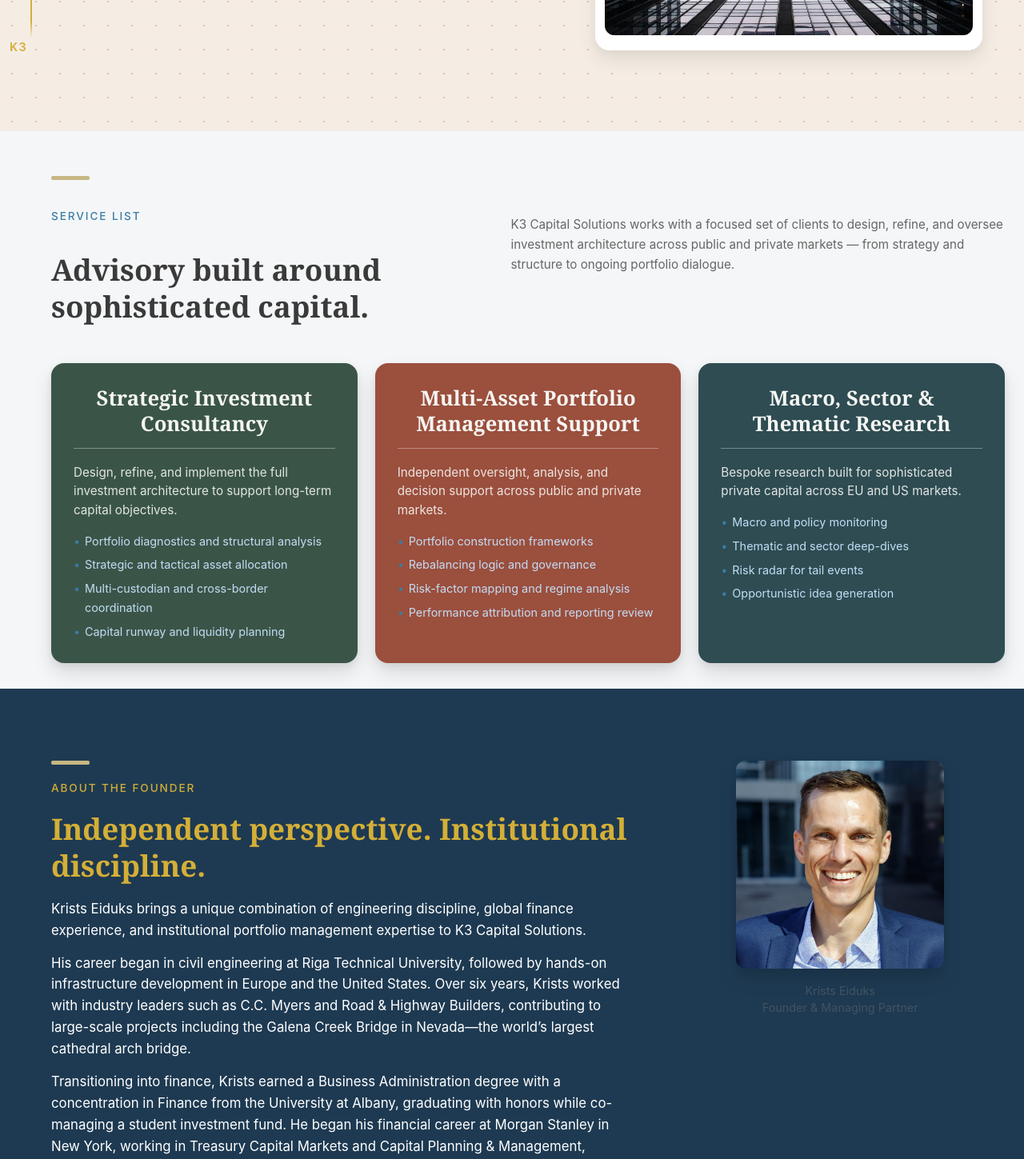
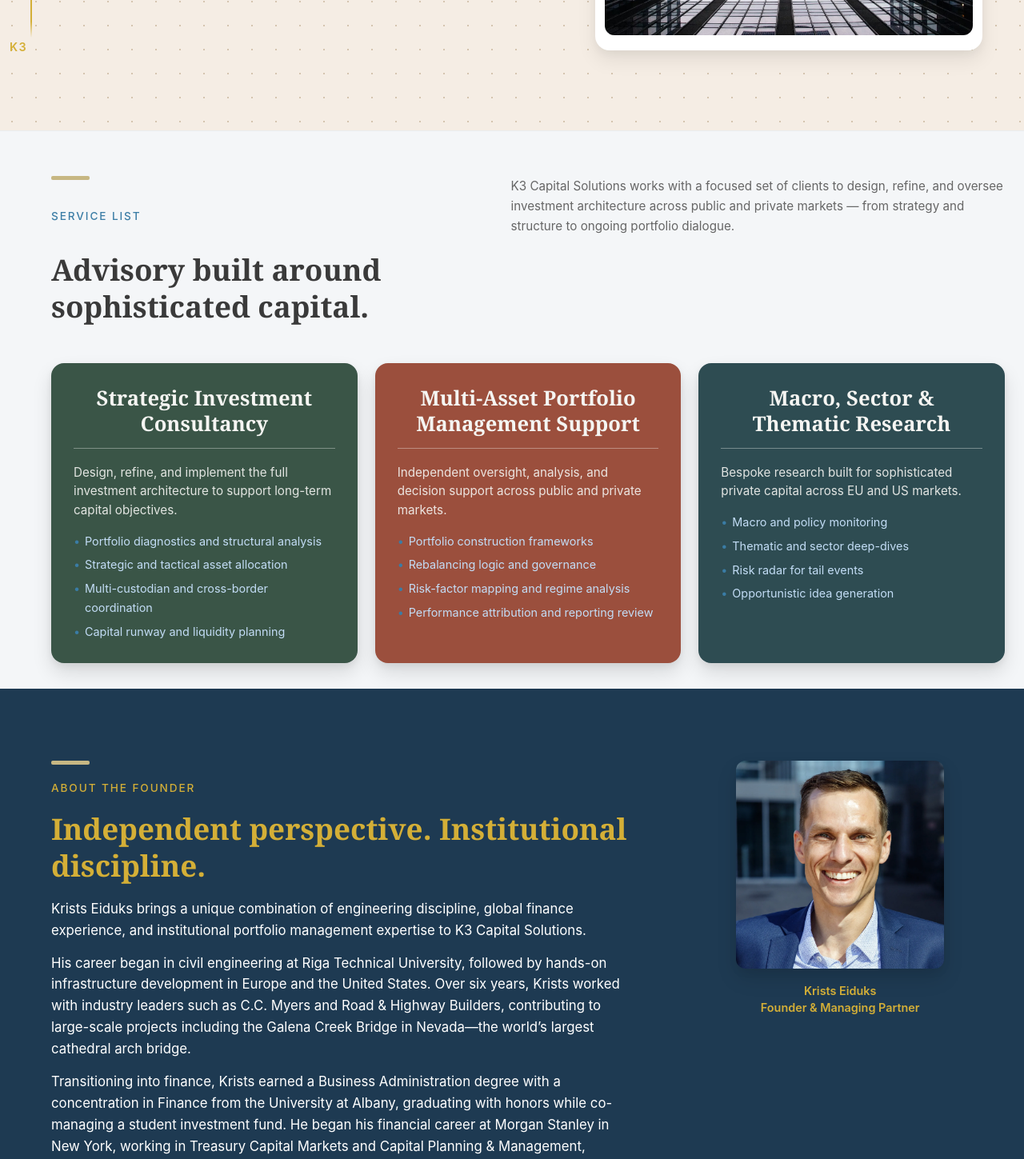
Before and after one commit to indarss/K3CapitalSolutions, a Next.js app: page / in a window 1280 px wide. Shown: the part 431-1880 px from the top of the page at 80% size. Built offline with nearby package versions, Linux system fonts and the light colour scheme.

Commit message:
more fixes
more fixes

```diff
--- a/app/globals.css
+++ b/app/globals.css
@@ -711,7 +711,7 @@ section#about .profile-card:hover {
   display: grid;
   grid-template-columns: 1fr 1.2fr;
   gap: 60px;
-  align-items: center;
+  align-items: flex-start;
   margin-bottom: 48px;
 }
 
@@ -727,7 +727,7 @@ section#about .profile-card:hover {
 
 .services-header-right {
   display: flex;
-  align-items: center;
+  align-items: flex-start;
 }
 
 .services-header .highlight-bar {
@@ -984,6 +984,11 @@ section#about .profile-text p {
   margin-top: 6px;
 }
 
+section#about .profile-photo-caption {
+  color: #d4af37;
+  font-weight: 600;
+}
+
 /* ============================================================
    INSIGHTS — Institutional Research Style
    ============================================================ */
```
